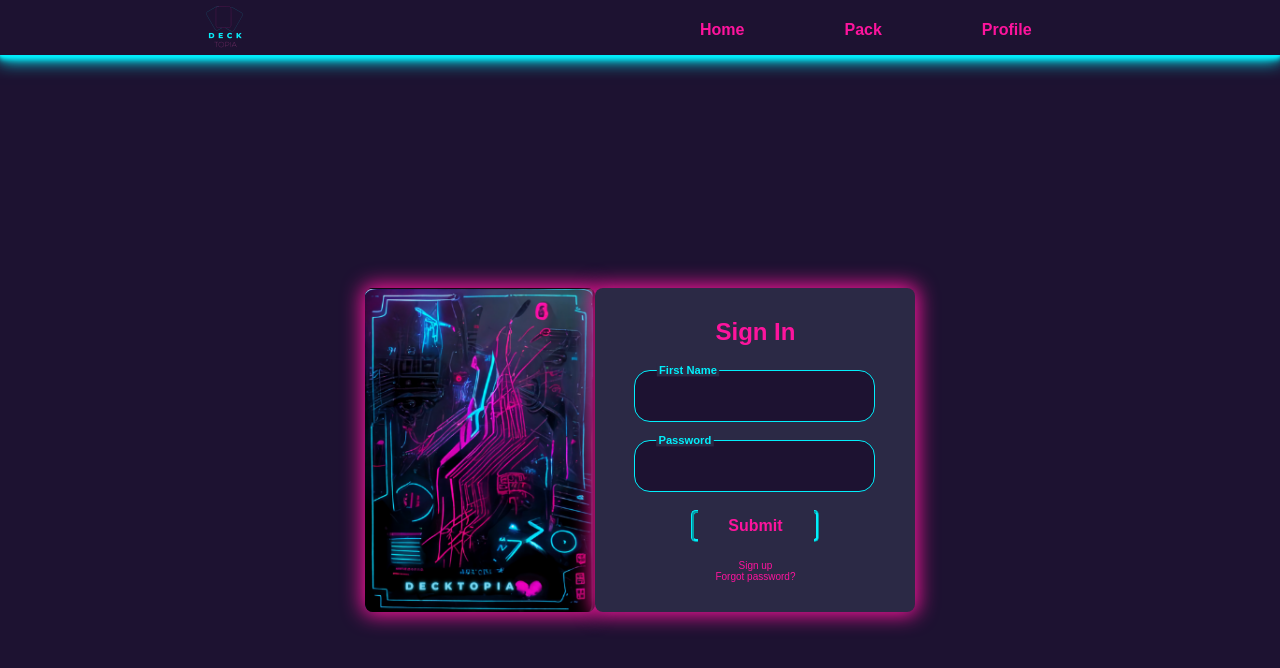
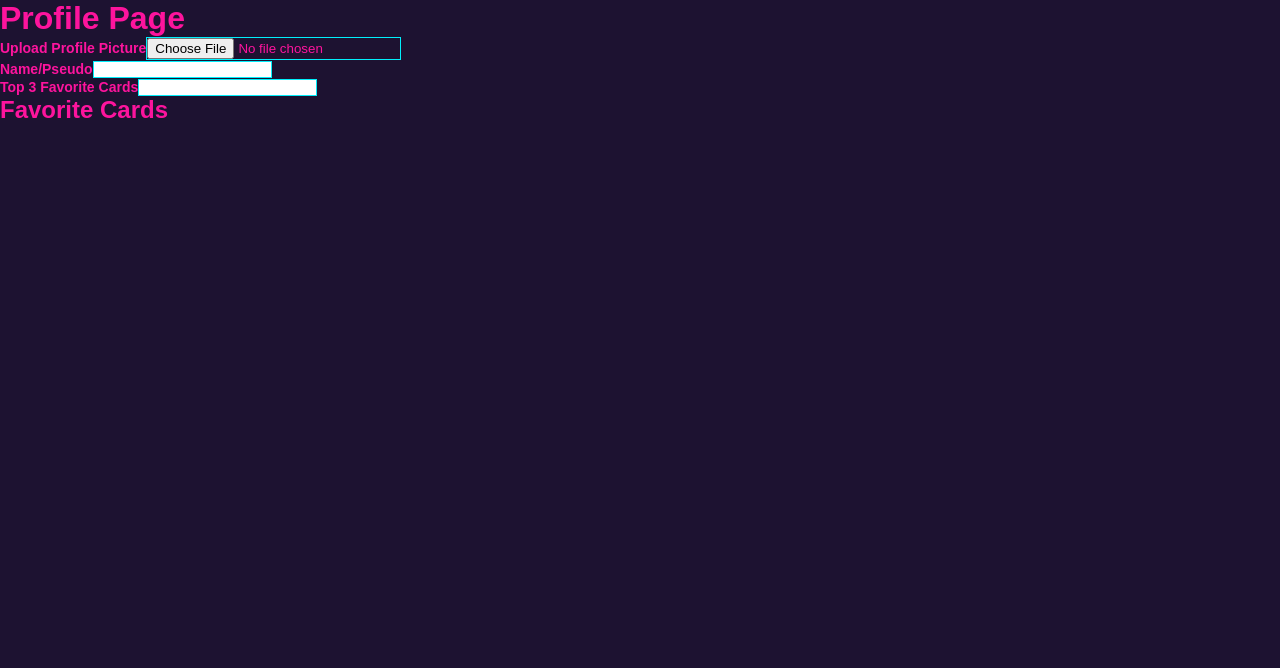
Before and after one commit to Kyubs1610/Decktopia-front, a React (Create React App) app: page /profile in a window 1280 px wide. Shown: the top 668 px of the page. Built offline with nearby package versions, Linux system fonts and the light colour scheme.

Commit message:
route update

```diff
--- a/src/App.jsx
+++ b/src/App.jsx
@@ -1,17 +1,24 @@
 import './App.css';
-import Auth from "./Component/Auth/Auth";
 import React from 'react';
-import Header from './Component/Header_and_footer/header';
+import ProfilePage from './Component/userprofile/profile';
+import {BrowserRouter as Router, Routes, Route } from 'react-router-dom';
+import LoginPage from './Component/Auth/login';
 
 function App() {
-  return (
-
-    <div>
-         <Header />
-         <Auth />
-    </div>
-
-  );
+  return(
+  <div className="App">
+  <Router>
+    <Routes>
+      {/* <Route path="/" element={<HomePage/>}/> */}
+      <Route path="/login" element={<LoginPage/>}/>
+      {/* <Route path="/register" element={<Register />} /> */}
+      <Route path="/profile" element={<ProfilePage/>}/>
+      {/* <Route path="/home/user/checkout" element={<Checkout/>}/>
+      <Route path="/home/LoginPage/ForgotPassword" element={<ForgotPassword/>}/> */}
+    </Routes>
+  </Router>
+</div>
+);
 }
 
 export default App;
--- /dev/null
+++ b/src/Component/Auth/login.jsx
@@ -0,0 +1,14 @@
+import React from 'react'
+import Header from '../Header_and_footer/header'
+// import Footer from './Footer'
+import Auth from './Auth'
+
+export default function LoginPage() {
+  return (
+    <div>
+      <Header/>
+      <Auth/>
+      {/* <Footer></Footer> */}
+    </div>
+  )
+}
--- /dev/null
+++ b/src/Component/userprofile/profile.jsx
@@ -0,0 +1,61 @@
+import "./profile.css"
+import React, { useState } from "react";
+
+function ProfilePage() {
+  const [avatar, setAvatar] = useState(null);
+  const [name, setName] = useState("");
+  const [favoriteCards, setFavoriteCards] = useState([]);
+
+  const handleAvatarChange = (event) => {
+    const newAvatar = event.target.files[0];
+    setAvatar(newAvatar);
+  };
+
+  const handleNameChange = (event) => {
+    setName(event.target.value);
+  };
+
+  const handleFavoriteCardsChange = (event) => {
+    const newFavoriteCards = event.target.value.split(",");
+    setFavoriteCards(newFavoriteCards);
+  };
+
+  return (
+    <div>
+      <h1>Profile Page</h1>
+      <div>
+        <label htmlFor="avatar-input">Upload Profile Picture</label>
+        <input
+          id="avatar-input"
+          type="file"
+          accept="image/*"
+          onChange={handleAvatarChange}
+        />
+        {avatar && <img src={URL.createObjectURL(avatar)} alt="Avatar" />}
+      </div>
+      <div>
+        <label htmlFor="name-input">Name/Pseudo</label>
+        <input id="name-input" type="text" value={name} onChange={handleNameChange} />
+      </div>
+      <div>
+        <label htmlFor="favorite-cards-input">Top 3 Favorite Cards</label>
+        <input
+          id="favorite-cards-input"
+          type="text"
+          value={favoriteCards.join(",")}
+          onChange={handleFavoriteCardsChange}
+        />
+      </div>
+      <div>
+        <h2>Favorite Cards</h2>
+        <ul>
+          {favoriteCards.map((card) => (
+            <li key={card}>{card}</li>
+          ))}
+        </ul>
+      </div>
+    </div>
+  );
+}
+
+export default ProfilePage;
```
Also changed, not shown: src/Component/userprofile/profile.css (added).
